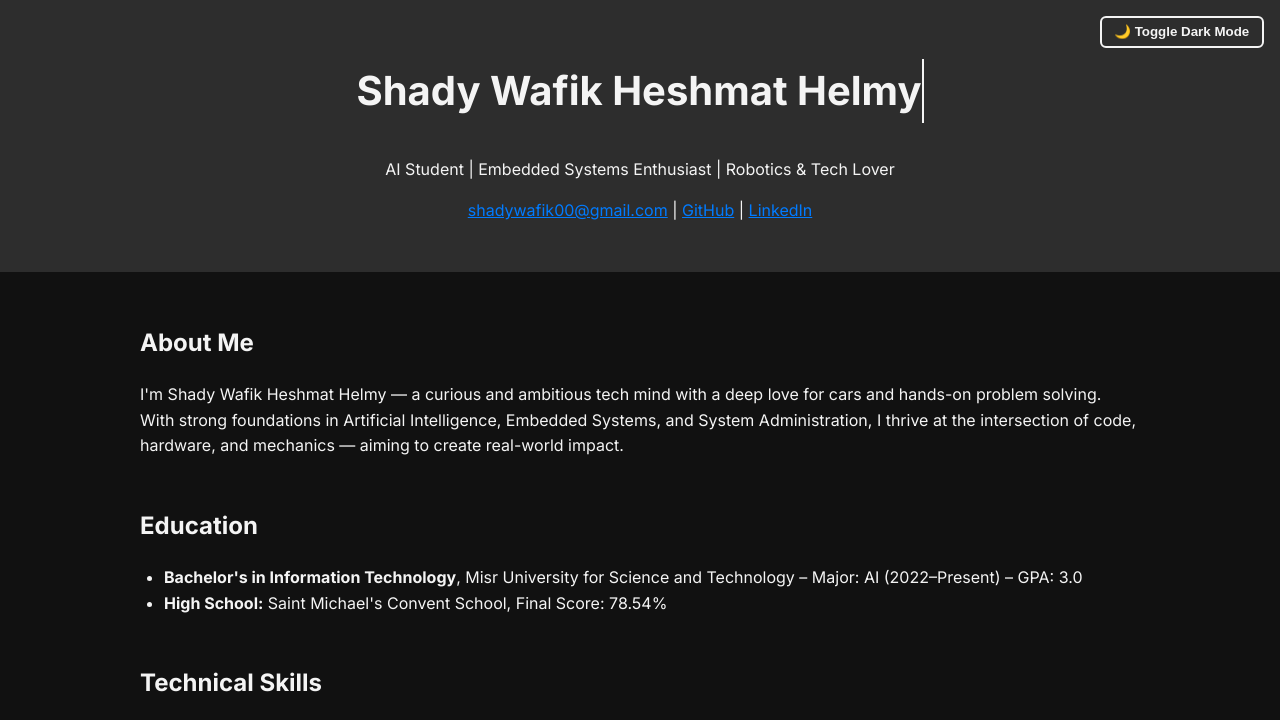
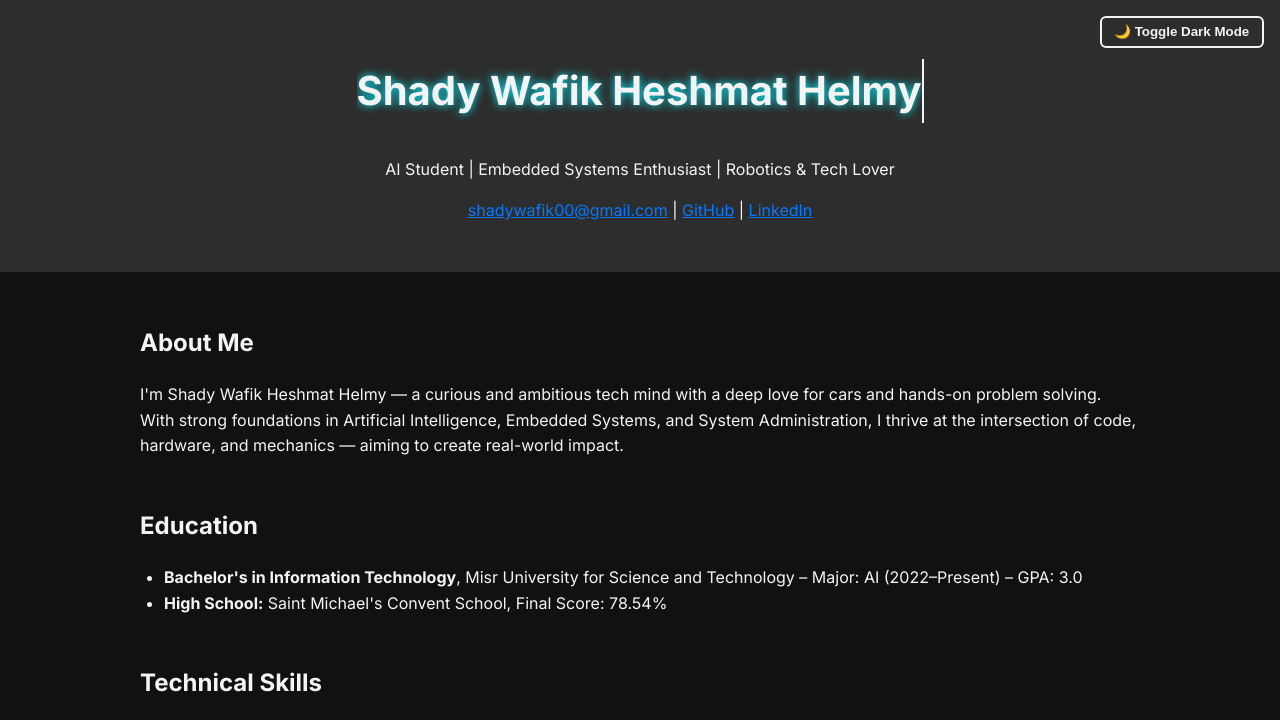
Before and after one commit to Shady106/Shady-Wafik.github.io, a plain HTML site: page index.html in a window 1280 px wide. Both pictures are taken after a click on the button "🌙 Toggle Dark Mode". Shown: the top 720 px of the page. Drawn offline with Linux system fonts and the light colour scheme.

Commit message:
index.html

```diff
--- a/index.html
+++ b/index.html
@@ -234,13 +234,21 @@
 </section>
 </div>
   <footer>
-    <p>Built by Shady Wafik Heshmat Helmy &mdash; 2025</p>
+    <p>© Shady Wafik &mdash; 2025</p>
   </footer>
 
   <script>
+  window.onload = () => {
+    // Restore theme from local storage if available
+    if (localStorage.getItem('theme') === 'dark') {
+      document.body.classList.add('dark');
+    }
+
     function toggleTheme() {
       document.body.classList.toggle('dark');
+      localStorage.setItem('theme', document.body.classList.contains('dark') ? 'dark' : 'light');
     }
+    window.toggleTheme = toggleTheme;
 
     // Typing animation script
     const text = "Shady Wafik Heshmat Helmy";
@@ -253,6 +261,21 @@
       }
     }
     type();
-  </script>
+
+    // Console Easter Egg
+    console.log("%c👋 Hello dev! Welcome to my portfolio.", "color: cyan; font-weight: bold;");
+    console.log("%c💡 Built with pure HTML/CSS/JS – no frameworks.", "color: lime;");
+    console.log("%c🧠 Want to collaborate? → shadywafik00@gmail.com", "color: orange;");
+
+    // Name glow in dark mode
+    const style = document.createElement("style");
+    style.textContent = `
+      body.dark #typed-text {
+        text-shadow: 0 0 8px #00f0ff;
+      }
+    `;
+    document.head.appendChild(style);
+  };
+</script>
 </body>
 </html>
```
